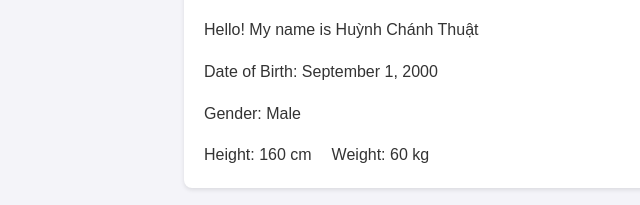
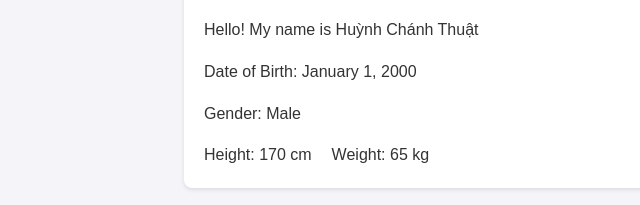
Before and after one commit to ThuatHuynh192000/Profile, a website: page index.html in a window 1280 px wide. Shown: the part 284-489 px from the top of the page, 36-676 px from the left. Drawn offline with Linux system fonts and the light colour scheme.

```diff
--- a/scripts/main.js
+++ b/scripts/main.js
@@ -6,10 +6,11 @@
             welcome: "Welcome to My Personal Website",
             "about-title": "About Me",
             "about-content": "Hello! My name is Huỳnh Chánh Thuật",
-            dob: "Date of Birth: September 1, 2000",
+            dob: "Date of Birth: January 1, 2000",
             gender: "Gender: Male",
-            height: "Height: 160 cm",
-            weight: "Weight: 60 kg",
+            height: "Height: 170 cm",
+            weight: "Weight: 65 kg",
+            career: "Career Interests: Software Development, AI, and Web Design",
             "contact-title": "Contact Information",
             email: 'Email: <a href="mailto:Huynhchanhthuat19200088@gmail.com">Huynhchanhthuat19200088@gmail.com</a>',
             github: 'GitHub: <a href="https://github.com/Cncv2025" target="_blank">github.com/Cncv2025</a>',
@@ -17,12 +18,13 @@
         },
         vi: {
             welcome: "Chào mừng đến với trang web cá nhân của tôi",
-            "about-title": "Về tôi",
+            "about-title": "Thông tin cơ bản",
             "about-content": "Xin chào! Tôi là Huỳnh Chánh Thuật",
-            dob: "Ngày sinh: 1 tháng 9, 2000",
+            dob: "Ngày sinh: 1 tháng 1, 2000",
             gender: "Giới tính: Nam",
-            height: "Chiều cao: 160 cm",
-            weight: "Cân nặng: 60 kg",
+            height: "Chiều cao: 170 cm",
+            weight: "Cân nặng: 65 kg",
+            career: "Sở thích nghề nghiệp: Phát triển phần mềm, AI, và Thiết kế web",
             "contact-title": "Thông tin liên hệ",
             email: 'Email: <a href="mailto:Huynhchanhthuat19200088@gmail.com">Huynhchanhthuat19200088@gmail.com</a>',
             github: 'GitHub: <a href="https://github.com/Cncv2025" target="_blank">github.com/Cncv2025</a>',
--- a/styles/style.css
+++ b/styles/style.css
@@ -61,3 +61,9 @@
 .physical-info p {
     margin: 0; /* Loại bỏ khoảng cách mặc định */
 }
+
+#about p[data-lang="career"] {
+    margin-top: 10px;
+    font-style: italic;
+    color: #555;
+}
```
